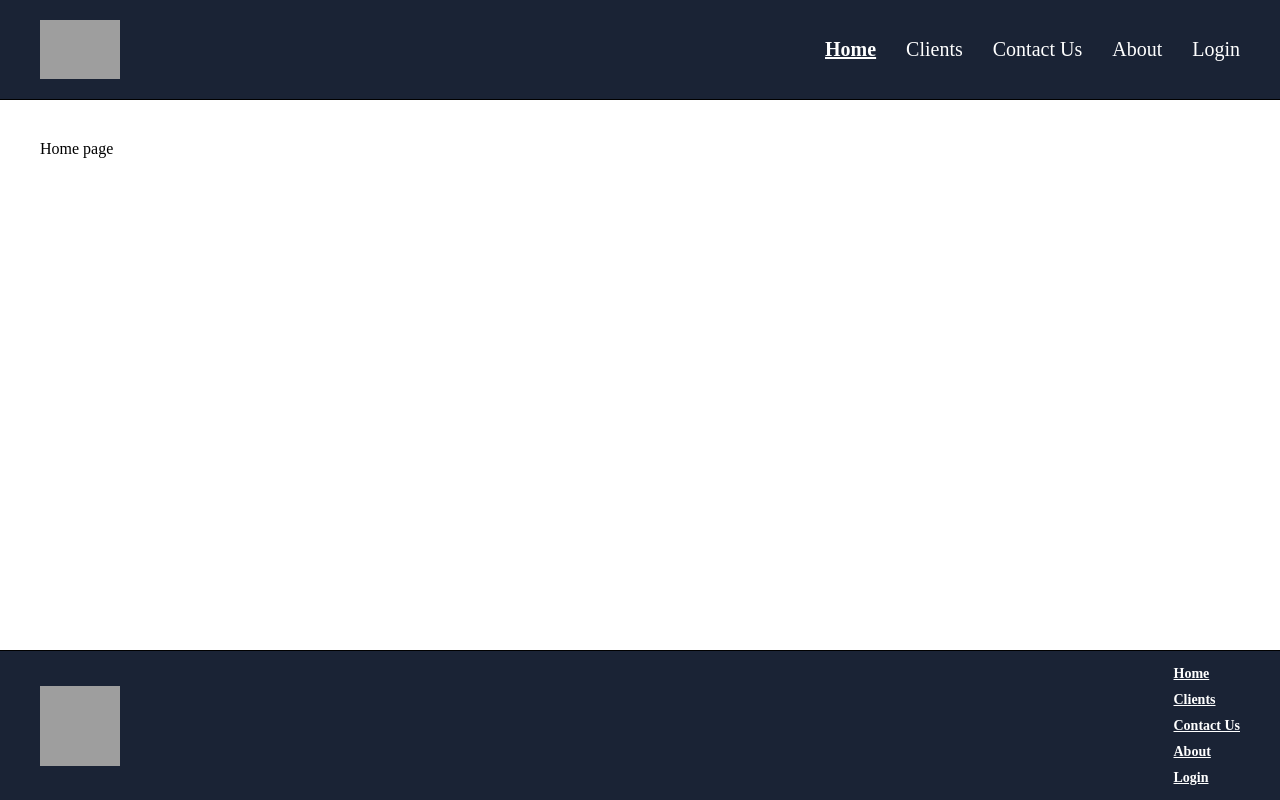
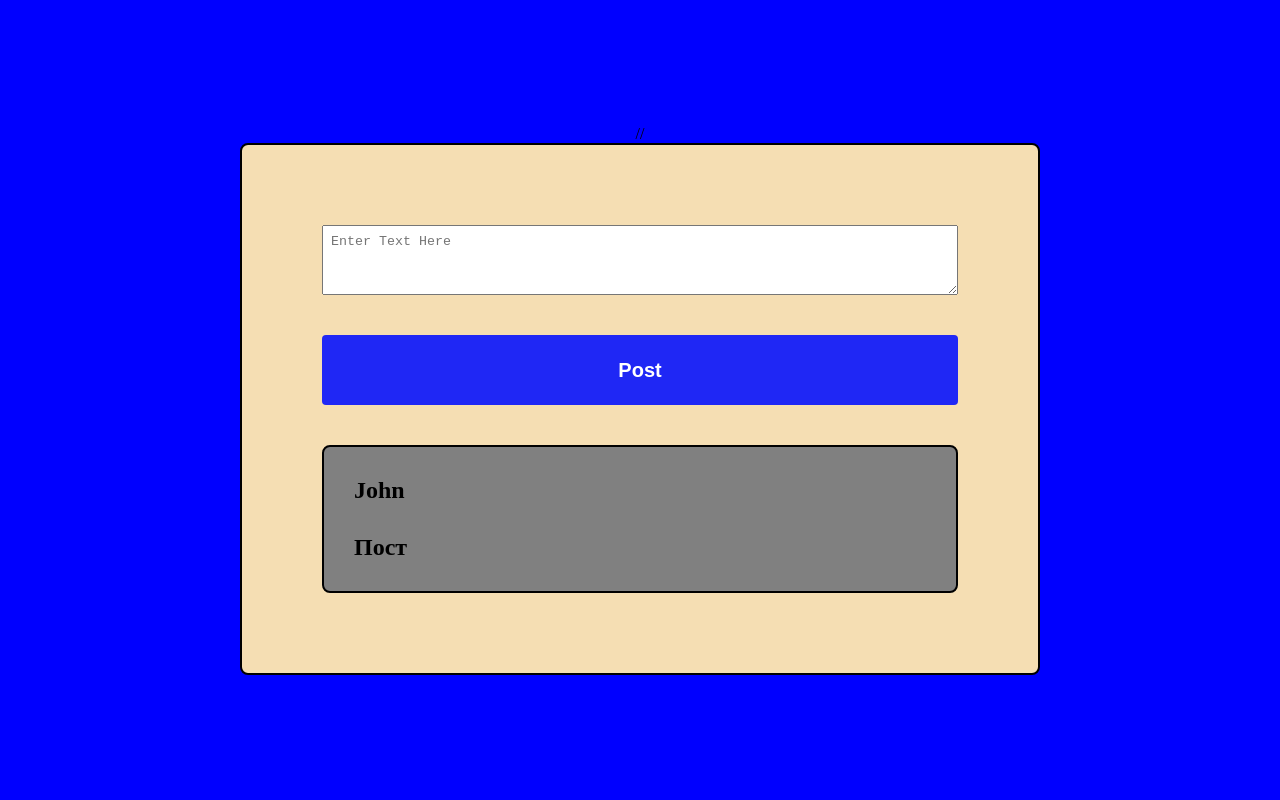
Before and after one commit to au-developer/typescript-project, a React (Create React App) app: page / in a window 1280 px wide. Built offline with nearby package versions, Linux system fonts and the light colour scheme; grey boxes are pictures that could not be loaded.

Commit message:
add lesson14

```diff
--- a/src/App.tsx
+++ b/src/App.tsx
@@ -25,7 +25,7 @@ import { APP_ROUTES }from "constants/routes"
 //import Homework08 from "homeworks/Homework08/Homework08";
 //import Homework09 from "homeworks/Homework09/Homework09";
 //import Homework11 from "homeworks/Homework11/Homework11"
-//import Homework13 from "homeworks/Homework13/Homework13";
+import Homework13 from "homeworks/Homework13/Homework13";
 //Consultations
 //import Consultation_03 from "consultations/Consultation_03/Consultation_03";
 
@@ -33,7 +33,13 @@ function App() {
   return (
     <BrowserRouter>
       <GlobalStyles />
-      <Layout>
+
+
+
+
+
+
+      {/* <Layout>
         <Routes>
           <Route path={APP_ROUTES.HOME} element={<Home />} />
           <Route path={APP_ROUTES.ABOUT} element={<About />} />
@@ -45,7 +51,7 @@ function App() {
           <Route path={APP_ROUTES.GOOGLE} element={<Google />} />
           <Route path={APP_ROUTES.NOT_FOUND} element="Page not found !"/>
         </Routes>
-      </Layout>
+      </Layout> */}
       {/* <Lesson06/> */}
       {/* <Homework06 /> */}
       {/* <Lesson07/> */}
@@ -60,7 +66,7 @@ function App() {
       {/* <Homework11/> */}
       {/* <Lesson12/> */}
       {/* <Lesson13/> */}
-      {/* <Homework13/> */}
+      <Homework13/>
     </BrowserRouter>
   );
 }
--- a/src/homeworks/Homework13/components/BlogManagement/BlogManagement.tsx
+++ b/src/homeworks/Homework13/components/BlogManagement/BlogManagement.tsx
@@ -1,18 +1,52 @@
 import Button from "components/Button/Button";
-import { useState } from "react";
 
-import { PageWrapper, TextAreaWrapper } from "homeworks/Homework13/components/BlogManagement/styles";
+import { useState, ChangeEvent, createContext } from "react";
+import Card from "../Card/Card";
+import {
+  PageWrapper,
+  TextAreaWrapper,
+} from "homeworks/Homework13/components/BlogManagement/styles";
 
-function BlogManagement(){
-const [userPost, addUserPost] = useState<string | undefined>()
-const makePost = ()=>{
-    addUserPost
-}
+export const BlockManagementContext = createContext<string>("");
 
-    return<PageWrapper>
-        <TextAreaWrapper></TextAreaWrapper>
-        {/* <Button name="Post" onClick={}/> */}
-    </PageWrapper>
+// Здесь postTextArea хранит текст из текстового поля, а message хранит
+//отправленное сообщение. useState задает начальное состояние как пустую строку.
+function BlogManagement() {
+  const [postTextArea, addPost] = useState<string>(""); // состояние текстареи
+  const [message, setMessage] = useState<string>(""); // состояние переданое из текстареа и положеное в хранилище
+
+  // Функция onChangeText вызывается при изменении текста в текстовом поле и
+  //обновляет состояние postTextArea значением из текстового поля.
+
+  const onChangeText = (event: ChangeEvent<HTMLTextAreaElement>) => {
+    // отлов события
+    addPost(event.target.value);
+  };
+  // Функция postMessage устанавливает значение message равным текущему тексту
+  //из postTextArea, т.е. отправляет сообщение.
+
+  const postMessage = () => {
+    // отправка информации
+    setMessage(postTextArea);
+  };
+
+  return (
+    // BlockManagementContext.Provider: предоставляет значение message для всех компонентов внутри провайдера.
+    <BlockManagementContext.Provider value={message}>
+      {" "}
+      //
+      <PageWrapper>
+        <TextAreaWrapper
+          name="message"
+          value={postTextArea}
+          onChange={onChangeText}
+          placeholder="Enter Text Here"
+        />
+        <Button name="Post" onClick={postMessage} />
+        <Card />
+      </PageWrapper>
+    </BlockManagementContext.Provider>
+  );
 }
 
 export default BlogManagement;
--- a/src/homeworks/Homework13/components/BlogManagement/styles.ts
+++ b/src/homeworks/Homework13/components/BlogManagement/styles.ts
@@ -3,14 +3,21 @@ import styled from "@emotion/styled";
 export const PageWrapper = styled.div`
   display: flex;
   flex-direction: column;
-width: 500px;
-height: 600px;
-  padding: 20px;
+  padding: 80px;
+  width: 800px;
+  min-height: 300px;
+  height: fit-content;
+  border: 2px black solid;
   background-color: wheat;
-  border: 4px black solid;
+  border-radius: 8px;
+  gap: 40px;
 `;
 
 export const TextAreaWrapper = styled.textarea`
-width: 250px;
-height: 40px;
-`
+  outline: none;
+  min-width: 100%;
+  max-width: 100%;
+ min-height: 70px;
+ padding: 8px;
+
+`;
--- /dev/null
+++ b/src/homeworks/Homework13/components/Card/Card.tsx
@@ -0,0 +1,11 @@
+import Message from "../Message/Message";
+import { PageWrapper, FullNameTittke } from "./styles";
+
+function Card() {
+  return <PageWrapper>
+<FullNameTittke>John</FullNameTittke>
+<Message/>
+  </PageWrapper>;
+}
+
+export default Card;
--- /dev/null
+++ b/src/homeworks/Homework13/components/Card/styles.ts
@@ -0,0 +1,19 @@
+import styled from "@emotion/styled";
+
+export const PageWrapper = styled.div`
+  display: flex;
+  flex-direction: column;
+  padding: 30px;
+  width: 100%;
+  height: 100%;
+  height: fit-content;
+  border: 2px black solid;
+  background-color: grey;
+  border-radius: 8px;
+  gap: 30px;
+`;
+
+export const FullNameTittke = styled.p`
+font-size:24px;
+font-weight: bold;
+`
--- /dev/null
+++ b/src/homeworks/Homework13/components/Message/Message.tsx
@@ -0,0 +1,16 @@
+import  {BlockManagementContext} from "homeworks/Homework13/components/BlogManagement/BlogManagement"
+import { useContext } from "react";
+import { PageWrapper, Title, Text } from "./styles";
+
+function Message() {
+
+const message = useContext<string>(BlockManagementContext);
+
+
+  return <PageWrapper>
+<Title>Пост</Title>
+<Text>{message}</Text>
+  </PageWrapper>;
+}
+
+export default Message;
--- /dev/null
+++ b/src/homeworks/Homework13/components/Message/styles.ts
@@ -0,0 +1,18 @@
+import styled from "@emotion/styled";
+
+export const PageWrapper = styled.div`
+  display: flex;
+  align-items: center;
+width: 100%;
+`;
+
+export const Title = styled.p`
+font-size:24px;
+font-weight:bold;
+`
+export const Text = styled.p`
+font-size:10px;
+font-weight:bold;
+
+
+`
--- a/src/homeworks/Homework13/styles.ts
+++ b/src/homeworks/Homework13/styles.ts
@@ -1,12 +1,13 @@
 import styled from "@emotion/styled";
+import { colors } from "@mui/material";
 
 export const PageWrapper = styled.div`
   display: flex;
   flex: 1;
-  padding: 100px;
   justify-content: center;
+  flex-direction: column;
   align-items: center;
-  border: 4px red solid;
-  width: 800px;
+  padding: 20px;
+background-color: blue;
 
 `;
```
